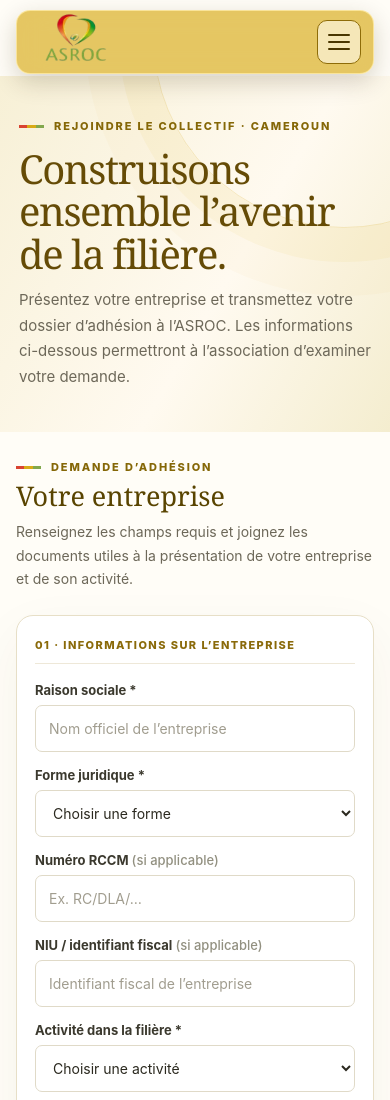
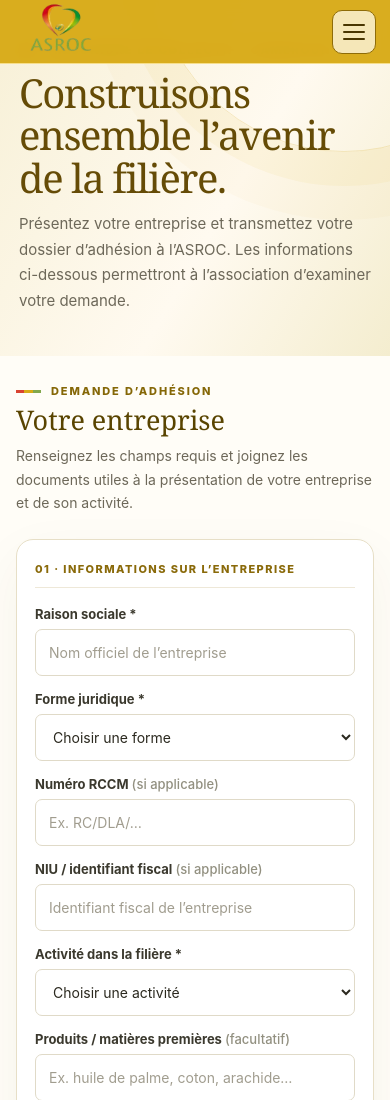
Before and after one commit to 09guyzo/ascor, a plain HTML site: page adherer.html in a window 390 px wide. Shown: the top 1100 px of the page. Drawn offline with Linux system fonts and the light colour scheme.

Commit message:
Make mobile interior menu full width before scroll

```diff
--- a/navigation.css
+++ b/navigation.css
@@ -12,8 +12,9 @@
 }
 /* Match the homepage floating mobile header on every standalone page. */
 @media(max-width:720px){
- body:has(.site-header){padding-top:76px!important}
- .site-header{position:fixed!important;top:10px!important;left:16px!important;right:16px!important;width:auto!important;min-height:64px!important;height:64px!important;padding:0 12px!important;display:flex!important;justify-content:space-between!important;gap:10px!important;background:rgba(216,170,22,.66)!important;backdrop-filter:blur(14px)!important;-webkit-backdrop-filter:blur(14px)!important;border:1px solid rgba(255,236,169,.78)!important;border-radius:14px!important;box-shadow:0 8px 25px rgba(54,41,8,.2)!important}
+ body:has(.site-header){padding-top:0!important}
+ .site-header{position:fixed!important;top:0!important;left:0!important;right:0!important;width:100%!important;min-height:64px!important;height:64px!important;margin:0!important;padding:0 14px!important;display:flex!important;justify-content:space-between!important;gap:10px!important;background:rgba(216,170,22,.96)!important;backdrop-filter:blur(8px)!important;-webkit-backdrop-filter:blur(8px)!important;border:0!important;border-bottom:1px solid rgba(255,236,169,.78)!important;border-radius:0!important;box-shadow:none!important}
+ .site-header.is-scrolled{top:10px!important;left:16px!important;right:16px!important;width:auto!important;margin:0!important;padding:0 12px!important;background:rgba(216,170,22,.66)!important;backdrop-filter:blur(14px)!important;-webkit-backdrop-filter:blur(14px)!important;border:1px solid rgba(255,236,169,.78)!important;border-radius:14px!important;box-shadow:0 8px 25px rgba(54,41,8,.2)!important}
  .site-header .brand{flex:0 0 auto;min-width:0!important}.site-header .brand img{width:104px!important;height:60px!important;object-fit:contain}
  .site-header .mobile-menu-toggle{display:flex!important;flex-direction:column;justify-content:center;gap:5px;width:44px;height:44px;padding:10px;border:1px solid #8e6c08;border-radius:10px;background:#f5e7b8;color:#493600;cursor:pointer;z-index:12}
  .site-header .mobile-menu-toggle span{display:block;width:22px;height:2px;border-radius:2px;background:#493600;transition:transform .2s,opacity .2s}
```
